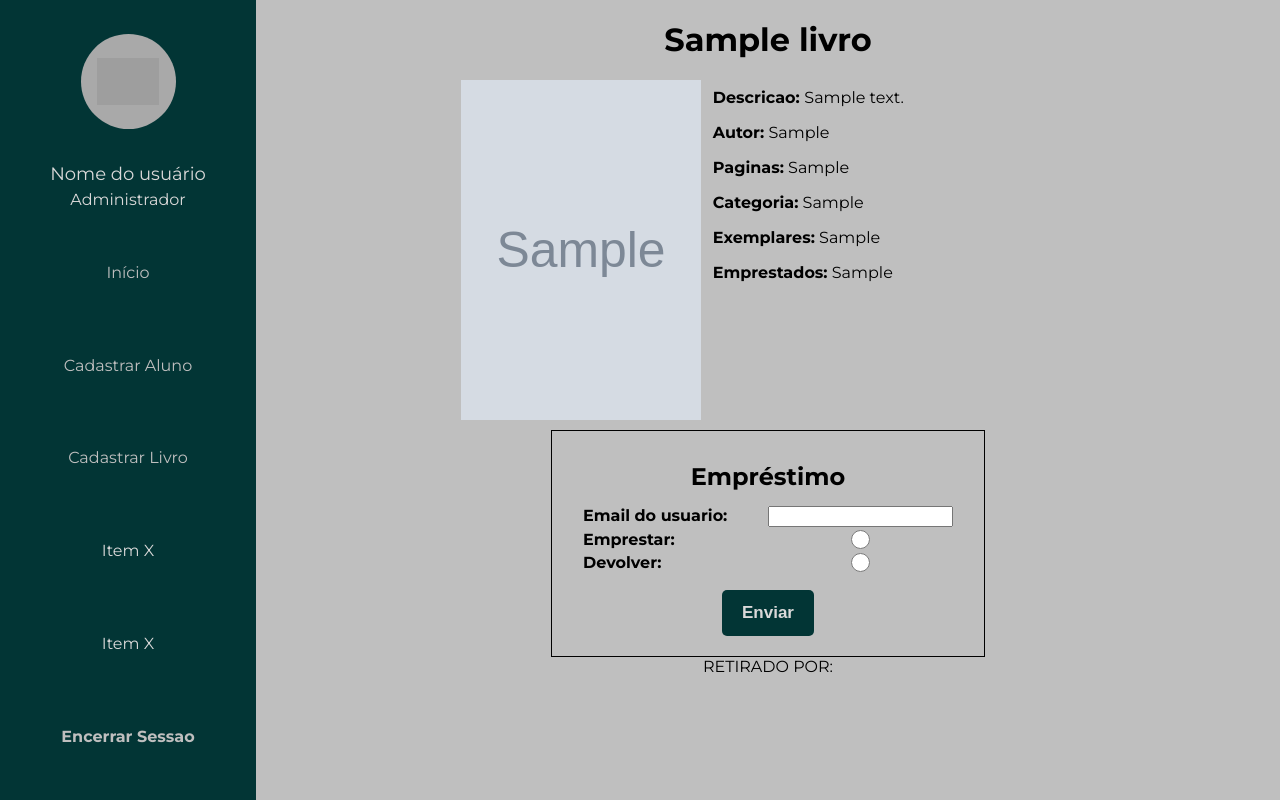
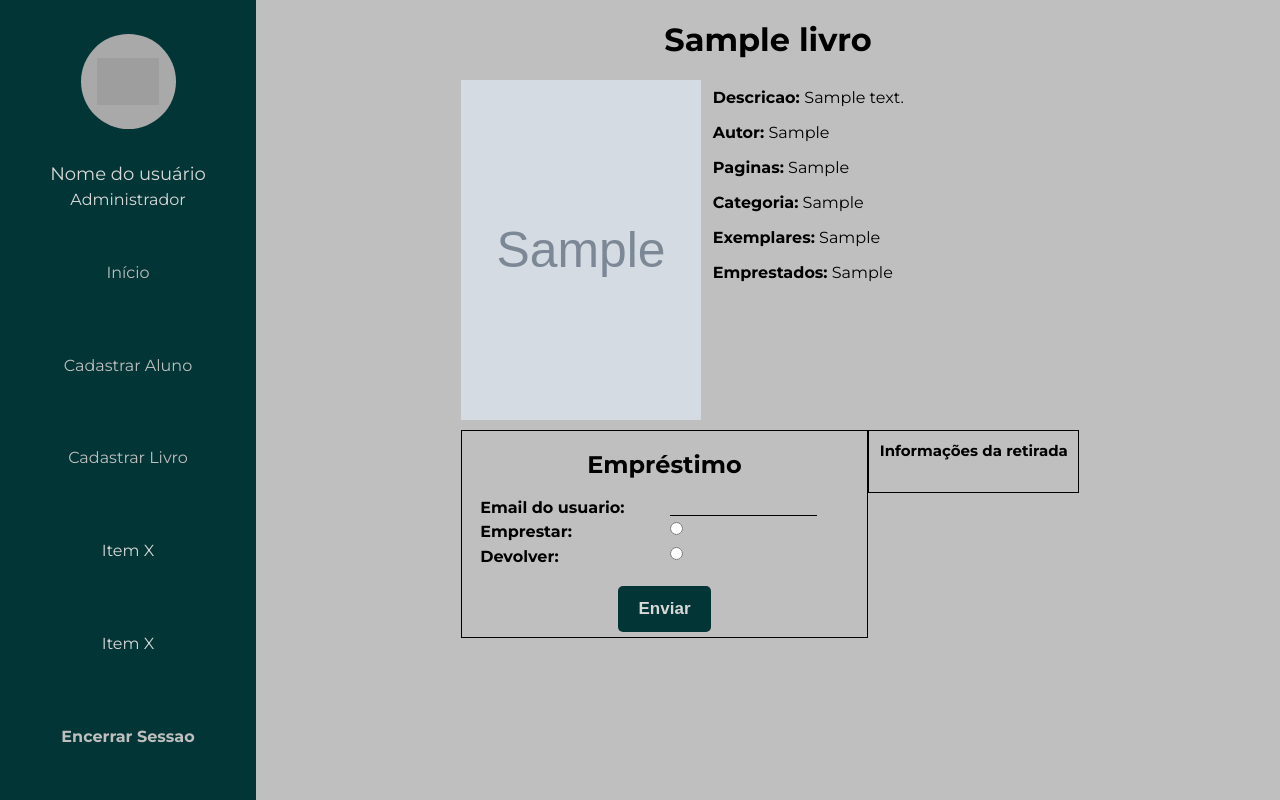
Before and after one commit to Bortolla/Sistema-Biblioteca, a PHP site: page /admin/livro.php?livro=1 in a window 1280 px wide. Run offline with PHP 8.4, Linux system fonts and the light colour scheme; the visitor is signed in with stand-in values (Sample User, id 1); tables that the repository leaves empty or names only in its code hold one stand-in row (values such as "Sample post"); grey boxes marked "Sample" are stand-in pictures; grey boxes are pictures that could not be loaded.

Commit message:
atualizei a area de informações de retirada

```diff
--- a/sistema-biblioteca/admin/livro.php
+++ b/sistema-biblioteca/admin/livro.php
@@ -67,17 +67,17 @@
                 #->THE BOOK, THIS BLOCK IS HIDDEN AND THE BLOCK WITH->
                 #->THE CONFIRMATION IS SHOWN
                 if (!isset($student_can_borrow) and !isset($student_can_return)){
-                    echo "<div class='emprestarlivro'><h2 class='titulo-emprestarlivro'>Empréstimo</h2><form action=".$_SERVER['PHP_SELF'].'?livro=' . $book_id . " method='post'>";
-                        echo "<label for='email'><span class='bold'>Email do usuario:</span></label>";
+                    echo "<div class='emprestarlivro'><form action=".$_SERVER['PHP_SELF'].'?livro=' . $book_id . " method='post'>";
+                        echo "<h2 class='titulo-emprestarlivro'>Empréstimo</h2><label for='email'><span class='bold'>Email do usuario:</span></label>";
                         echo "<input type='email' name='student_email' id='email'>";
                         echo "<label for='borrow'><span class='bold'>Emprestar:</span></label>";
                         echo "<input type='radio' name='choice' value='borrow' id ='borrow'>";
                         echo "<label for='return'><span class='bold'>Devolver:</span></label>";
                         echo "<input type='radio' name='choice' value='return' id='return'>";
                         echo "<input type='submit' class='inputenviar' value='Enviar'>";
-                    echo "</form></div>";
                     if(isset($lending_returning_error)){echo $lending_returning_error;}
                     if(isset($lending_success)){echo $lending_success;}
+                    echo "</form>";
                 }
             ?>
             <div>
@@ -134,18 +134,18 @@
                 <div>
                     <?php
                         if ($book_borrowed > 0){
-                            echo "RETIRADO POR:";
+                            echo "<div class='retirado-info'><h1 class=titulo-retirarlivro>Informações da retirada</h1>";
                             echo "<br>";
                             while ($row = mysqli_fetch_assoc($result)){
-                                echo "Nome: ";
+                                echo "<div class='usuario-retirada'><span class='bold'>Nome:</span> ";
                                 echo $row['firstname'] . ' ' . $row['lastname'] . " ";
-                                echo "ID: ";
+                                echo "<br><span class='bold'>ID:</span> ";
                                 echo $row['id'] . " ";
-                                echo "Email: ";
+                                echo "<br><span class='bold'>Email:</span> ";
                                 echo $row['email'] . " ";
-                                echo "Retirada: ";
-                                echo "Devolucao: ";
-                                echo "<br>";
+                                echo "<br><span class='bold'>Retirada:</span> ";
+                                echo "<br><span class='bold'>Devolucao:</span> ";
+                                echo "<br></div>";
                             }
                         }
                     ?>
--- a/sistema-biblioteca/css/livro.css
+++ b/sistema-biblioteca/css/livro.css
@@ -19,7 +19,7 @@
 body{
     margin: 0;
     padding: 0;
-    width: 100vw;
+    /* width: 100vw; */
     /* height: 100vh; */
     display: flex;
     font-family: 'Montserrat', sans-serif;
@@ -124,21 +124,56 @@
 }
 
 .emprestarlivro {
+    display: flex;
+    flex-direction: row;
     align-self: center;
+    margin-top: 1%;
     /* background-color: white; */
-    padding: 3%;
-    border: 1px solid black;
-    margin-top: 1%;
+    /* margin-bottom: 5px; */
+    /* padding-bottom: 1%; */
+    width: 60%;
+    height: 100%;
 }
 .emprestarlivro > form {
     display: grid;
     grid-template-columns: 1fr 1fr;
     gap: 3%;
+    width: 60%;
+    padding: 3%;
+    border: 1px solid black;
+    align-items: flex-start;
+}
+
+#borrow, #return {
+    justify-self: flex-start;
+}
+#email {
+    background: transparent;
+    border: none;
+    border-bottom: 1px solid black;
+    width: 80%;
 }
 
 .titulo-emprestarlivro {
+    grid-column-start: 1;
+    grid-column-end: 3;
     text-align: center;
     padding-bottom: 4%;
+    font-size: 24px;
+}
+
+.titulo-retirarlivro {
+    text-align: center;
+    padding-bottom: 4%;
+    font-size: 15px;
+}
+
+.retirado-info {
+    border: 1px solid black;
+    width: 100%;
+    padding: 5%;
+    font-size: 12px;
+    /* gap: 2%; */
 }
 
 .inputenviar {
@@ -154,4 +189,9 @@
     width: 25%;
     font-size: 17px;
     color: var(--btnlettercolor);
+    margin-bottom: 2%;
 }
+.usuario-retirada {
+    margin-bottom: 2%;
+    border-bottom: 1px solid black;
+}
```
